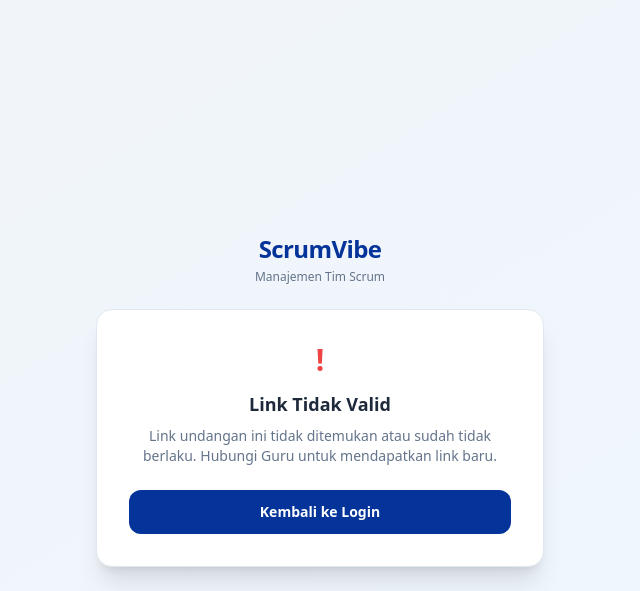
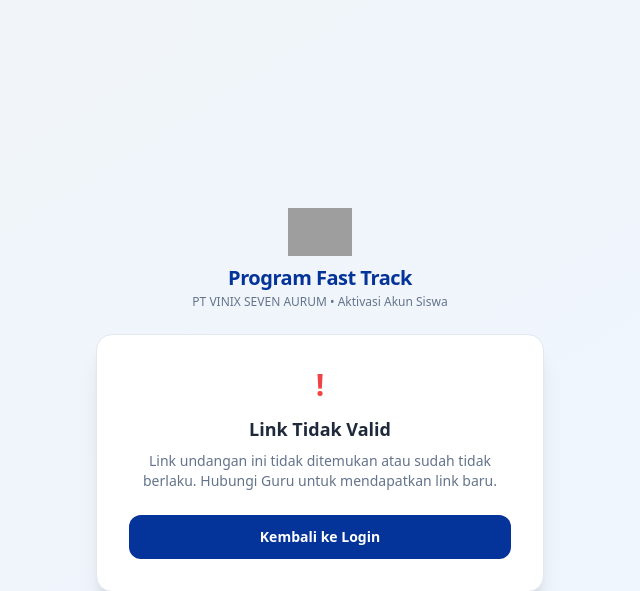
Before and after one commit to rendiya/portal-scrum, a PHP site: page /invite.php in a window 1280 px wide. Shown: the top 591 px of the page, without its empty margins (320-960 px from the left). Run offline with PHP 8.4, Linux system fonts and the light colour scheme; data comes from the database, SQL or seed files in the repository; some libraries are stand-ins or nearby versions; grey boxes are pictures that could not be loaded.

Commit message:
fix(invite): align session handling and add VINIX branding to invite page

```diff
--- a/invite.php
+++ b/invite.php
@@ -1,7 +1,8 @@
 <?php
 // invite.php - Siswa set password via unique invite token link
-session_name("SCRUMVIBE_SESS");
-session_start();
+if (session_status() === PHP_SESSION_NONE) {
+    session_start();
+}
 
 require_once __DIR__ . "/includes/db.php";
 require_once __DIR__ . "/includes/whatsapp.php";
@@ -53,8 +54,9 @@ if ($_SERVER["REQUEST_METHOD"] === "POST" && $member) {
 <div class="w-full max-w-md">
 
     <div class="text-center mb-6">
-        <span class="text-2xl font-black text-[#043399] tracking-tight">ScrumVibe</span>
-        <p class="text-xs text-slate-500 mt-1 font-medium">Manajemen Tim Scrum</p>
+        <img src="logo/LOGO VINIX.png" alt="VINIX7" class="h-12 w-auto mx-auto object-contain mb-2">
+        <span class="text-xl font-black text-[#043399] tracking-tight">Program Fast Track</span>
+        <p class="text-xs text-slate-500 mt-0.5 font-medium">PT VINIX SEVEN AURUM &bull; Aktivasi Akun Siswa</p>
     </div>
 
     <?php if (!$token || !$member): ?>
```
